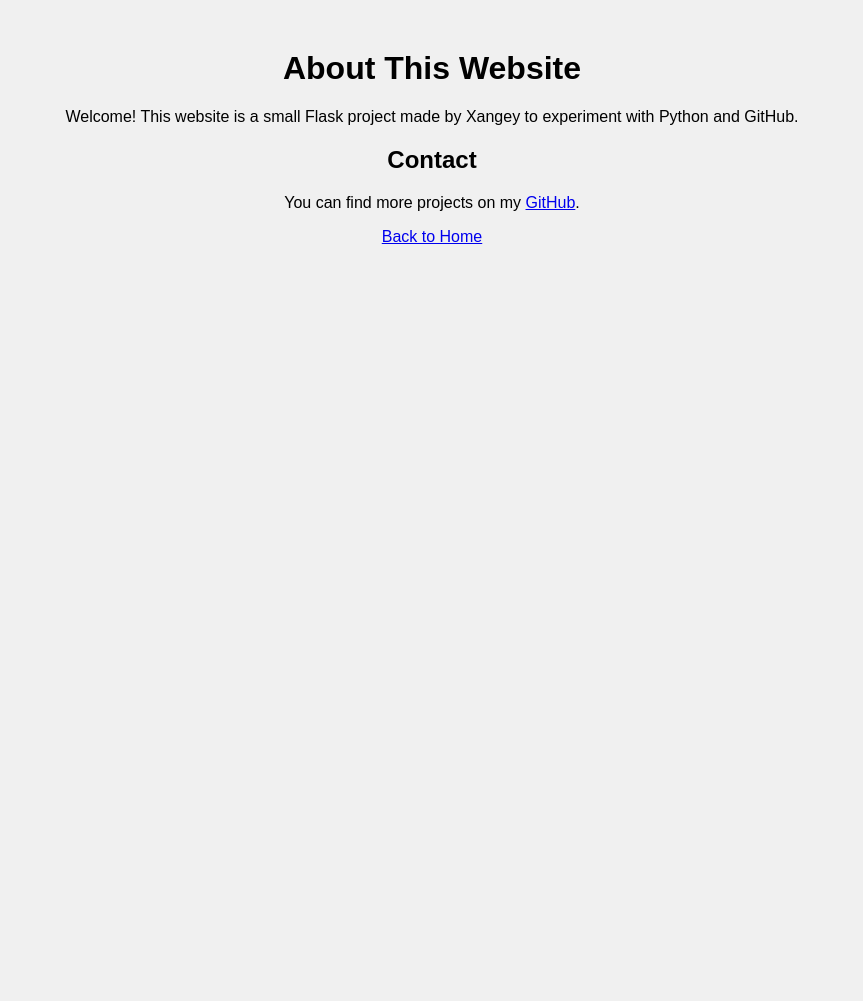
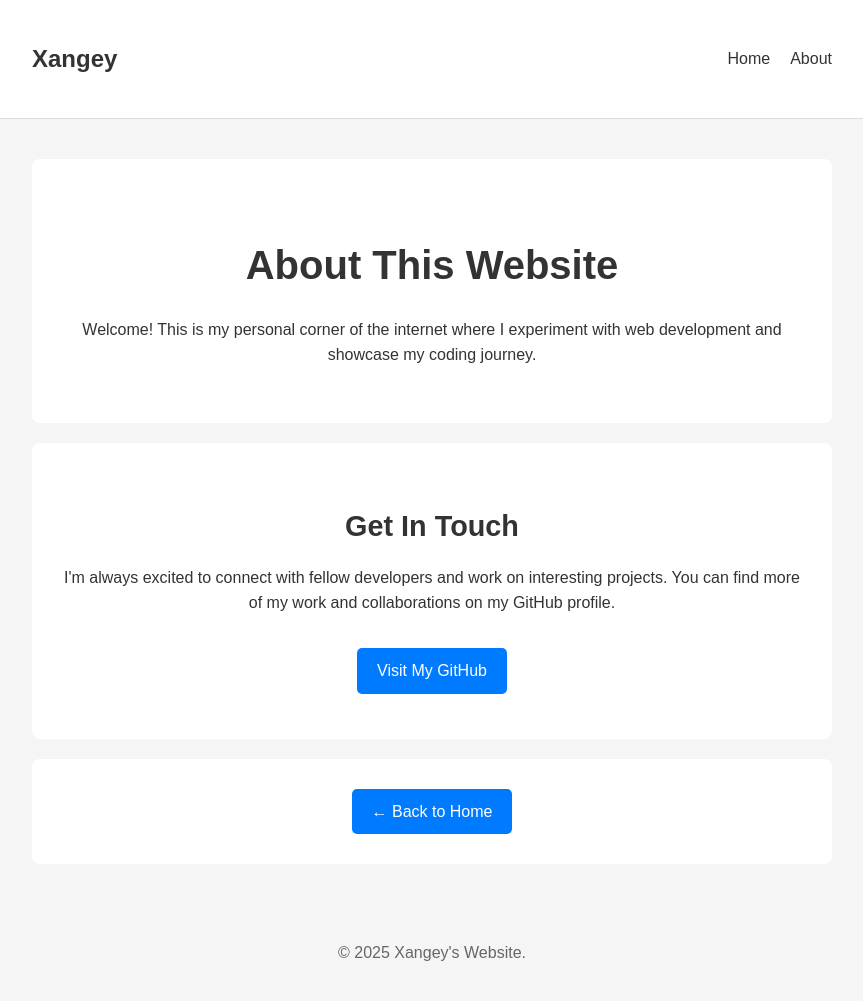
Before and after one commit to xangeyfun/website, a Flask app: page /about in a window 1280 px wide. Shown: the whole page, without its empty margins (208-1071 px from the left). Before the commit the page ends 244 px from the top, so only its background shows below. Run offline with Flask 3, Linux system fonts and the light colour scheme.

Commit message:
Made the website look a lil better

```diff
--- a/static/style.css
+++ b/static/style.css
@@ -1,6 +1,101 @@
 body {
-    font-family: sans-serif;
+    font-family: Arial, sans-serif;
+    line-height: 1.6;
+    color: #333;
+    background: #f5f5f5;
+    margin: 0;
+}
+
+.container {
+    max-width: 800px;
+    margin: 0 auto;
+    padding: 20px;
+}
+
+header {
+    background: white;
+    padding: 20px 0;
+    border-bottom: 1px solid #ddd;
+}
+
+nav {
+    display: flex;
+    justify-content: space-between;
+    align-items: center;
+}
+
+.logo {
+    font-size: 1.5rem;
+    font-weight: bold;
+}
+
+.nav-links {
+    display: flex;
+    list-style: none;
+    gap: 20px;
+    margin: 0;
+    padding: 0;
+}
+
+.nav-links a {
+    text-decoration: none;
+    color: #333;
+}
+
+.nav-links a:hover {
+    color: #007bff;
+}
+
+main {
+    padding: 40px 0;
+}
+
+.hero {
     text-align: center;
-    margin-top: 50px;
-    background-color: #f0f0f0;
+    background: white;
+    padding: 40px 20px;
+    margin: 20px 0;
+    border-radius: 8px;
 }
+
+h1 {
+    font-size: 2.5rem;
+    margin-bottom: 20px;
+}
+
+h2 {
+    font-size: 1.8rem;
+    margin: 30px 0 15px 0;
+}
+
+p {
+    margin-bottom: 15px;
+}
+
+.btn {
+    display: inline-block;
+    padding: 10px 20px;
+    background: #007bff;
+    color: white;
+    text-decoration: none;
+    border-radius: 5px;
+}
+
+.btn:hover {
+    background: #0056b3;
+}
+
+.content-section {
+    background: white;
+    padding: 30px;
+    margin: 20px 0;
+    border-radius: 8px;
+    text-align: center;
+}
+
+footer {
+    text-align: center;
+    padding: 20px 0;
+    color: #666;
+    margin-top: 40px;
+}
--- a/templates/about.html
+++ b/templates/about.html
@@ -1,16 +1,43 @@
 <!DOCTYPE html>
-<html>
+<html lang="en">
 <head>
-    <title>About - Xangey's Website</title>
+    <meta charset="UTF-8">
+    <meta name="viewport" content="width=device-width, initial-scale=1.0">
+    <title>About - xangey's Website</title>
     <link rel="stylesheet" href="{{ url_for('static', filename='style.css') }}">
 </head>
 <body>
-    <h1>About This Website</h1>
-    <p>Welcome! This website is a small Flask project made by Xangey to experiment with Python and GitHub.</p>
+    <header>
+        <nav class="container">
+            <div class="logo">Xangey</div>
+            <ul class="nav-links">
+                <li><a href="/">Home</a></li>
+                <li><a href="/about">About</a></li>
+            </ul>
+        </nav>
+    </header>
 
-    <h2>Contact</h2>
-    <p>You can find more projects on my <a href="https://github.com/xangeyfun" target="_blank">GitHub</a>.</p>
+    <main class="container">
+        <section class="hero">
+            <h1>About This Website</h1>
+            <p>Welcome! This is my personal corner of the internet where I experiment with web development and showcase my coding journey.</p>
+        </section>
 
-    <p><a href="/">Back to Home</a></p>
+        <section class="content-section">
+            <h2>Get In Touch</h2>
+            <p>I'm always excited to connect with fellow developers and work on interesting projects. You can find more of my work and collaborations on my GitHub profile.</p>
+            <p style="text-align: center; margin-top: 2rem;">
+                <a href="https://github.com/xangeyfun" target="_blank" class="btn">Visit My GitHub</a>
+            </p>
+        </section>
+
+        <section class="content-section" style="text-align: center;">
+            <a href="/" class="btn">← Back to Home</a>
+        </section>
+    </main>
+
+    <footer class="container">
+        <p>&copy; 2025 Xangey's Website.</p>
+    </footer>
 </body>
 </html>
```
Also changed, not shown: templates/index.html (+30 -10 lines).
